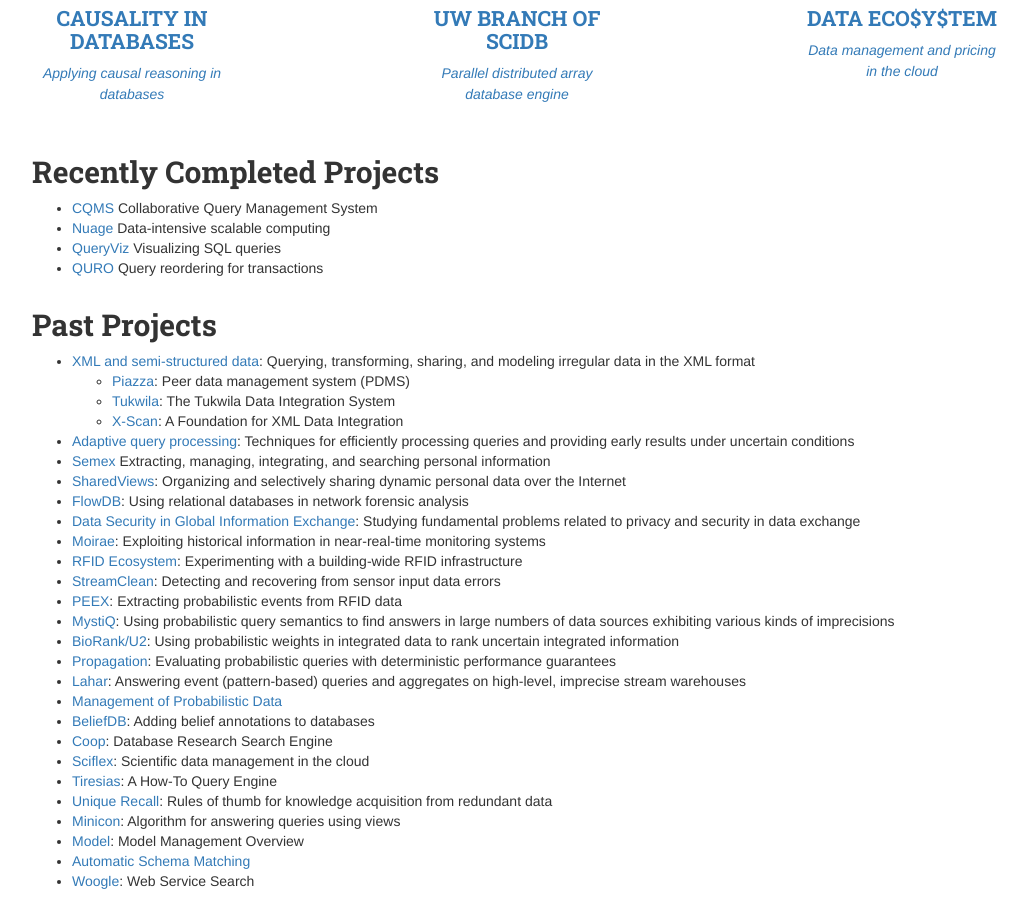
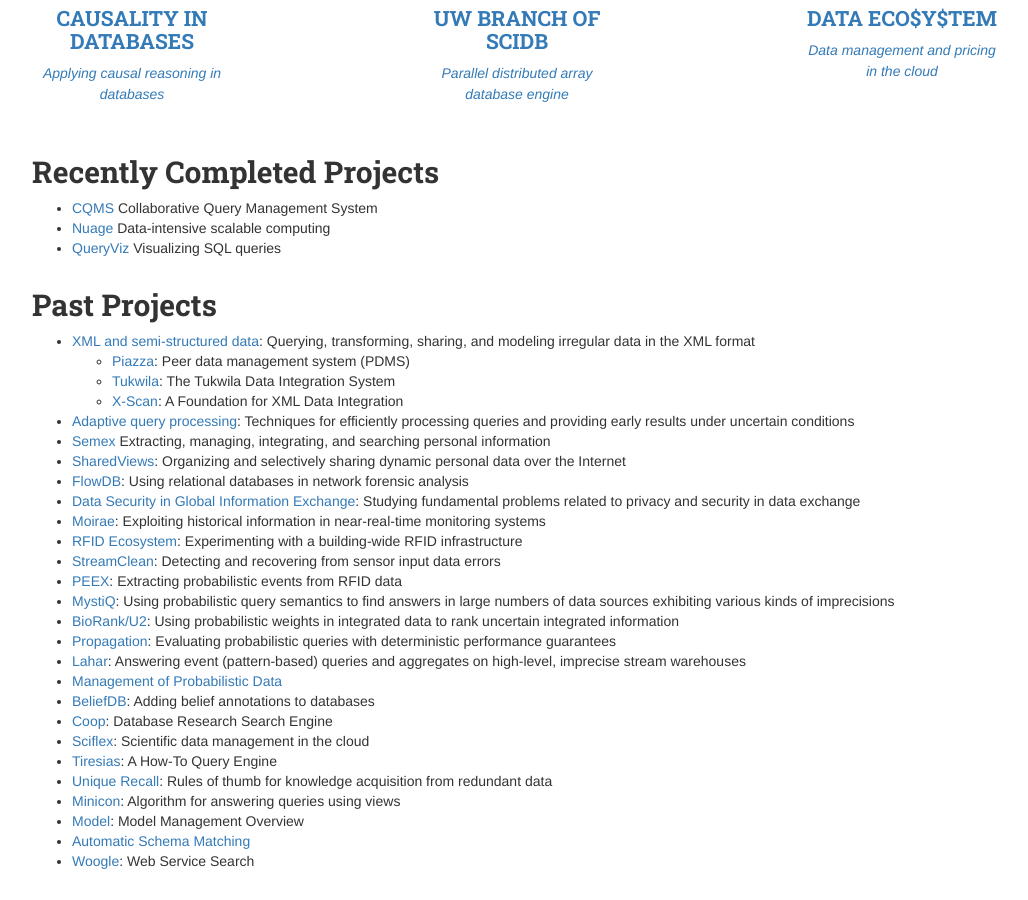
Before and after one commit to uwdb/website, a Jekyll site: the page built from projects.markdown, in a window 1280 px wide and 900 px high, scrolled down 622 px. Shown: the whole window, without its empty margins (123-1151 px from the left). Built offline with Jekyll 4.4.1, drawn with Linux system fonts in a browser that asks for light colours; nearby versions of some CDN libraries; Markdown is read by kramdown in place of the engine named in the settings.

Commit message:
[quro webpage] move to current projects

```diff
--- a/projects.markdown
+++ b/projects.markdown
@@ -16,7 +16,6 @@
 * [CQMS](http://cqms.cs.washington.edu/CQMS.html) Collaborative Query Management System
 * [Nuage]({{ site.baseurl }}/projects/nuage/) Data-intensive scalable computing
 * [QueryViz](http://queryviz.com) Visualizing SQL queries
-* [QURO](http://db.cs.washington.edu/projects/quro) Query reordering for transactions
 
 ## Past Projects
 
```
Also changed, not shown: images/projects/quro.jpg (added).
